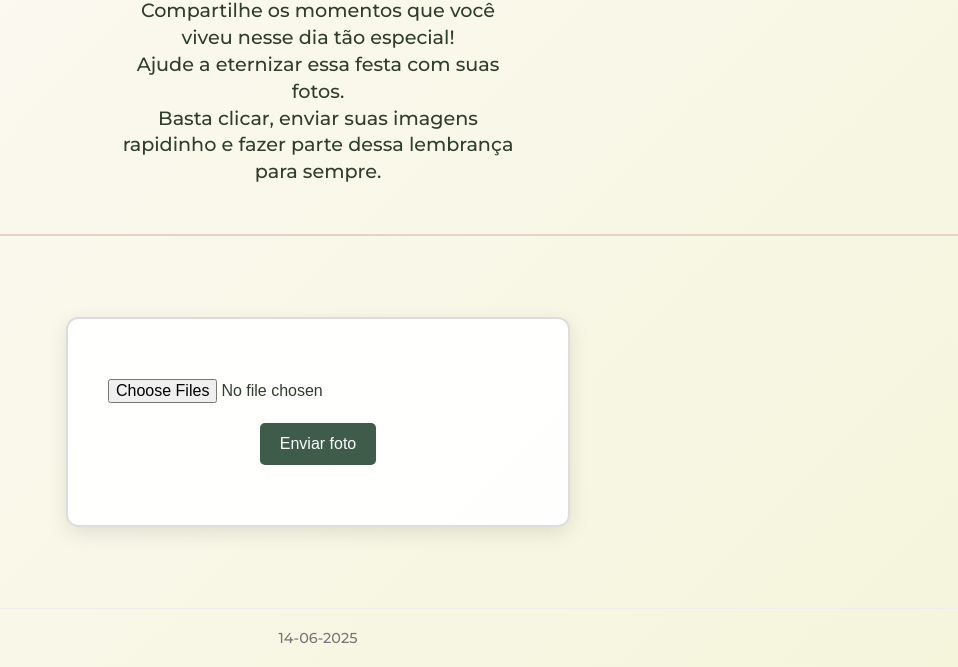
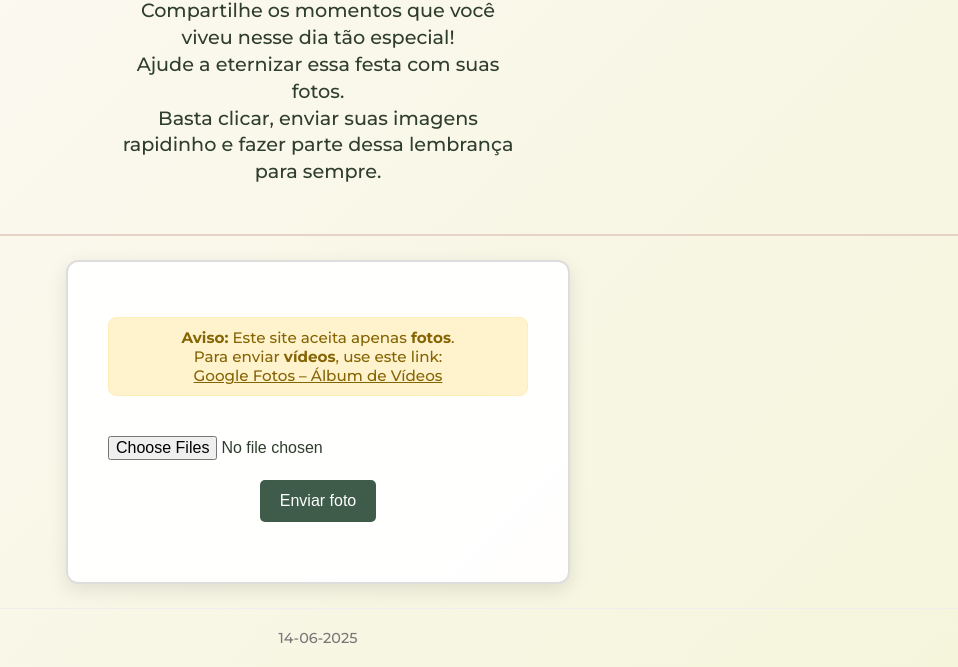
Before and after one commit to fran4rance/site-casamento-danielle-ronald, a plain HTML site: page index.html in a window 1280 px wide. Shown: the part 133-800 px from the top of the page, without its empty margins (322-1280 px from the left). Drawn offline with Linux system fonts and the light colour scheme.

Commit message:
Inclui aviso de vídeos e link externo

```diff
--- a/index.html
+++ b/index.html
@@ -116,11 +116,19 @@
 <body>
   <header>
     <h1><span>Danielle</span> & <span>Ronald</span></h1>
-    <p>Compartilhe os momentos que você viveu nesse dia tão especial!<br />Ajude a eternizar essa festa com suas fotos.<br />Basta clicar, enviar suas imagens rapidinho e fazer parte dessa lembrança para sempre.</p>
+    <p>Compartilhe os momentos que você viveu nesse dia tão especial!<br />
+    Ajude a eternizar essa festa com suas fotos.<br />
+    Basta clicar, enviar suas imagens rapidinho e fazer parte dessa lembrança para sempre.</p>
   </header>
 
   <div class="content">
     <div class="upload-card">
+      <p style="background-color: #fff3cd; color: #856404; border: 1px solid #ffeeba; padding: 10px; border-radius: 8px; font-size: 0.95rem; margin-bottom: 20px;">
+        <strong>Aviso:</strong> Este site aceita apenas <strong>fotos</strong>.<br>
+        Para enviar <strong>vídeos</strong>, use este link: <br>
+        <a href="https://photos.app.goo.gl/wfpnY2F3rurvuucU8" target="_blank" style="color: #856404; text-decoration: underline;">Google Fotos – Álbum de Vídeos</a>
+      </p>
+
       <input type="file" id="fileInput" accept="image/*" multiple />
       <button id="uploadBtn">Enviar foto</button>
       <div id="progressBarContainer"><div id="progressBar"></div></div>
@@ -231,7 +239,7 @@
             launchConfetti();
 
             const imageUrl = response.data.url;
-            fetch('https://script.google.com/macros/s/AKfycbylUJN6SwcuCxMpAIGrRKi-JHRzjNcwvy2BAE5RvTfE6gZQWllex3Tis4B1YtWEiJaaxA/exec', {
+            fetch('https://script.google.com/macros/s/AKfycbyQoDw2M8BETkypuGtJYEbuuVPhdWHZNvJDuRH98-Sulul5KVPbk7NWXFGVQTi8strPNQ/exec', {
               method: 'POST',
               headers: { 'Content-Type': 'application/json' },
               body: JSON.stringify({ link: imageUrl })
@@ -239,7 +247,6 @@
             .then(response => response.json())
             .then(data => console.log('✅ Link enviado pro Google Sheets:', data))
             .catch(error => console.error('❌ Erro ao enviar link pro Sheets:', error));
-
           } else {
             message.innerHTML += '<br><span style="color: red;">Erro ao enviar a imagem.</span>';
           }
```
